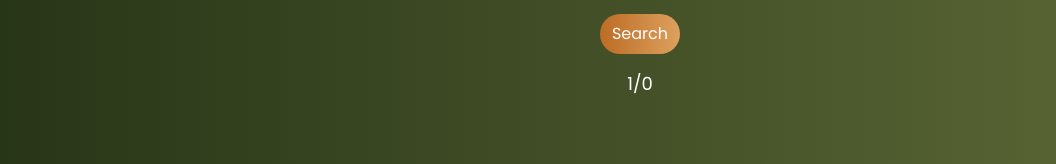
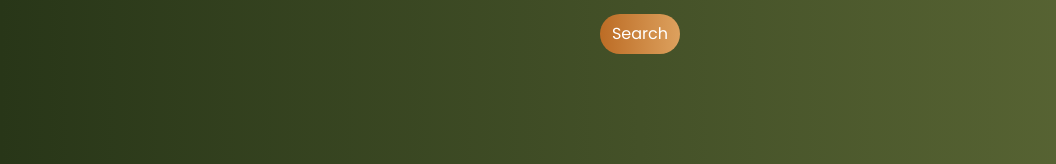
Before and after one commit to PWidla/JustJaunt, a React (Vite) app in the folder Client/: page /trip/create in a window 1280 px wide. Shown: the part 214-378 px from the top of the page, without its empty margins (0-1056 px from the left). Built offline with nearby package versions, Linux system fonts and the light colour scheme.

Commit message:
hid activites counter if no data was fetched

```diff
--- a/Client/src/components/HorizontalLists/HorizontalActivitiesList.tsx
+++ b/Client/src/components/HorizontalLists/HorizontalActivitiesList.tsx
@@ -56,9 +56,11 @@ const HorizontalActivitiesList = ({
         </h2>
       )}
 
-      <div className="text-lg text-center mb-4">
-        {current + 1}/{filteredActivities.length}
-      </div>
+      {activities.length > 0 && (
+        <div className="text-lg text-center mb-4">
+          {current + 1}/{filteredActivities.length}
+        </div>
+      )}
 
       <div
         className="flex transition-transform duration-300 h-auto"
```
